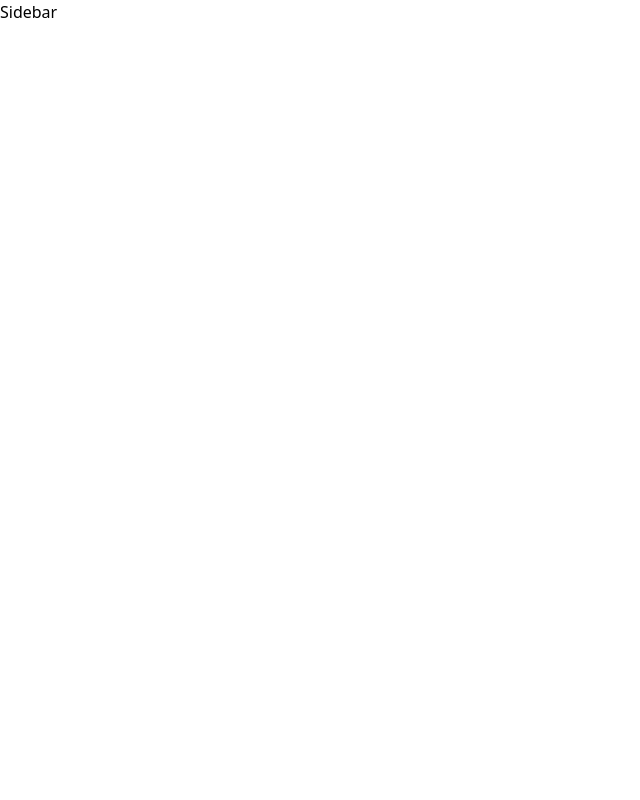
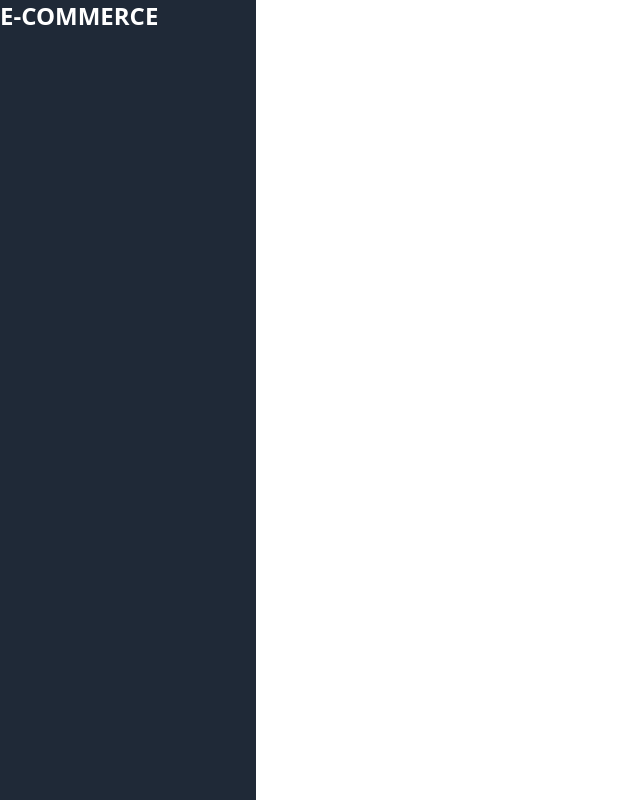
Before and after one commit to AndresBerdu/e-commerce, a React (Create React App) app: page / in a window 1280 px wide. Shown: the whole page, without its empty margins (0-640 px from the left). Built offline with nearby package versions, Linux system fonts and the light colour scheme.

Commit message:
Configuracion Firebase

```diff
--- /dev/null
+++ b/firebase/index.js
@@ -0,0 +1,5 @@
+import firebase from './firebase'
+import FirebaseContext from './context'
+
+export{FirebaseContext}
+export default firebase;
--- a/package.json
+++ b/package.json
@@ -6,6 +6,7 @@
     "@testing-library/jest-dom": "^5.17.0",
     "@testing-library/react": "^13.4.0",
     "@testing-library/user-event": "^13.5.0",
+    "firebase": "^10.7.2",
     "react": "^18.2.0",
     "react-dom": "^18.2.0",
     "react-scripts": "5.0.1",
--- a/src/css/main.css
+++ b/src/css/main.css
@@ -485,3 +485,27 @@ video {
   --tw-backdrop-saturate:  ;
   --tw-backdrop-sepia:  ;
 }
+.h-screen {
+  height: 100vh;
+}
+.w-64 {
+  width: 16rem;
+}
+.bg-gray-800 {
+  --tw-bg-opacity: 1;
+  background-color: rgb(31 41 55 / var(--tw-bg-opacity));
+}
+.p-4 {
+  padding: 1rem;
+}
+.text-2xl {
+  font-size: 1.5rem;
+  line-height: 2rem;
+}
+.font-bold {
+  font-weight: 700;
+}
+.text-white {
+  --tw-text-opacity: 1;
+  color: rgb(255 255 255 / var(--tw-text-opacity));
+}
--- a/src/ui/Sidebar.js
+++ b/src/ui/Sidebar.js
@@ -2,7 +2,7 @@ import React from 'react'
 
 const Sidebar = () => {
   return (
-    <div className="bg-slate-600">Sidebar</div>
+    <div className='bg-gray-800 p-6 text-white h-screen w-64 text-2xl font-bold'>E-COMMERCE</div>
   )
 }
 
```
Also changed, not shown: firebase/config.js (added, +12 -0 lines), firebase/firebase.js (added, +17 -0 lines), firebase/context.js (added), 1 other file (tests, documents, lock files or other folders).
